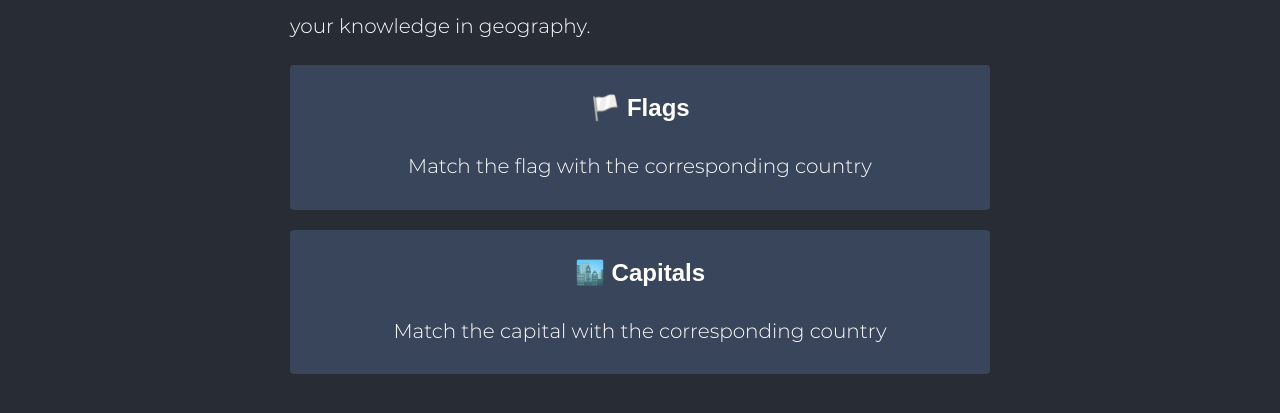
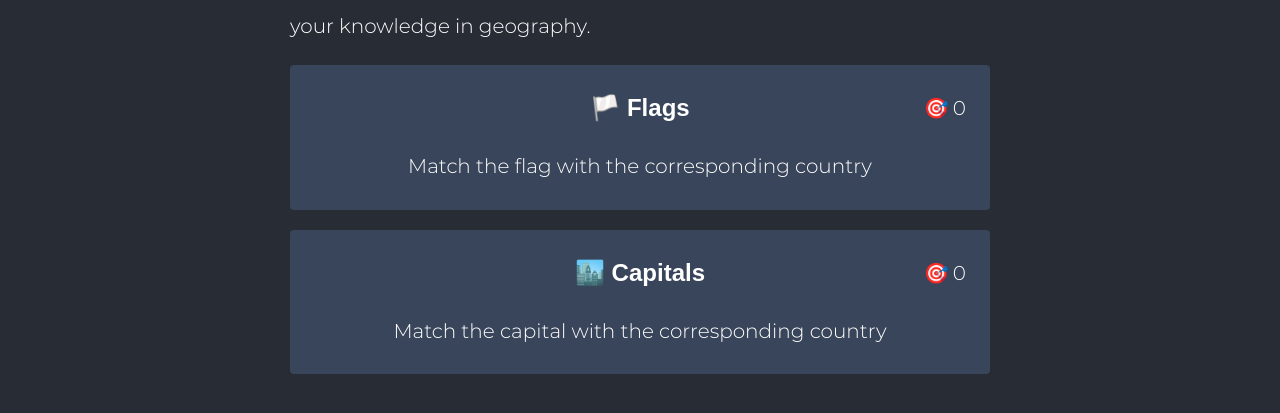
Before and after one commit to aiupjulian/world-geography-games, a Svelte app: page / in a window 1280 px wide. Shown: the part 151-564 px from the top of the page. Built offline with nearby package versions, Linux system fonts and the light colour scheme; a web font is replaced by a local one.

Commit message:
Add win streak

```diff
--- a/public/global.css
+++ b/public/global.css
@@ -57,10 +57,9 @@ input, button, select, textarea {
 	font-family: inherit;
 	font-size: inherit;
 	padding: 0.4em;
-	margin: 0 0 0.5em 0;
 	box-sizing: border-box;
 	border: 1px solid #ccc;
-	border-radius: 2px;
+	border-radius: 5px;
 }
 
 input:disabled {
@@ -71,20 +70,18 @@ input[type="range"] {
 	height: 0;
 }
 
-button {
-	color: #333;
-	background-color: #f4f4f4;
+.button {
+	background-color: #39455a;
+	color: white;
 	outline: none;
+	border: none;
+	cursor: pointer;
 }
 
-button:disabled {
-	color: #999;
+.button:hover {
+  filter: brightness(85%);
 }
 
-button:not(:disabled):active {
-	background-color: #ddd;
+.button:disabled {
+	background-color: grey;
 }
-
-button:focus {
-	border-color: #666;
-}
--- a/src/components/Option.svelte
+++ b/src/components/Option.svelte
@@ -5,15 +5,10 @@
 
 <style>
   button {
-    background-color: #39455a;
-    color: white;
     font-weight: bold;
     font-size: 1.2rem;
     padding: 1rem;
     margin-bottom: 1.2rem;
-  }
-  button:disabled {
-    background-color: grey;
   }
   button:disabled.correct {
     background-color: hsl(141, 47%, 38%);
@@ -26,6 +21,7 @@
 <button
   on:click
   {disabled}
+  class="button"
   class:correct={disabled && ('correct' in option)}
   class:incorrect={option.selected && !('correct' in option)}
 >
--- a/src/components/Options.svelte
+++ b/src/components/Options.svelte
@@ -1,18 +1,26 @@
 <script>
   import Option from './Option.svelte';
-  import {getOptionsWithCorrect, FLAG} from '../utils/game.js';
+  import {getOptionsWithCorrect, FLAG} from '../utils/game';
+  import {getStreak, setStreak} from '../utils/localStorage';
   export let countryProperty;
+  $: correct = options.find(option => option.correct);
   let options = getOptionsWithCorrect(countryProperty);
   let disabled = false;
+  let streak = getStreak(countryProperty);
   const handleSelected = (index) => {
     disabled = true;
     options[index].selected = true;
+    if (options[index].correct) {
+      streak++;
+    } else {
+      streak = 0;
+    }
+    setStreak(countryProperty, streak);
   }
   const handleNext = () => {
     disabled = false;
     options = getOptionsWithCorrect(countryProperty);
   }
-  $: correct = options.find(option => option.correct);
 </script>
 
 <style>
@@ -31,14 +39,29 @@
   .flag {
     font-size: 4.5rem;
   }
+  .action-container {
+    display: flex;
+    justify-content: center;
+    position: relative;
+    width: 100%;
+    margin-top: 0.5rem;
+  }
   .next {
-    width: 60%;
+    width: 50%;
     max-width: 200px;
-    margin: 0.5rem auto 0;
     font-size: 1.5rem;
     font-weight: 600;
-    background-color: #39455a;
-    color: white;
+    margin: 0 auto;
+  }
+  .streak {
+    position: absolute;
+    right: 0;
+    top: 0;
+    font-size: 1.6rem;
+    padding-top: 0.5em;
+  }
+  .streak-quantity {
+    margin-left: 8px;
   }
 </style>
 
@@ -51,7 +74,10 @@
       on:click={() => handleSelected(index)}
     />
   {/each}
-  {#if disabled}
-    <button class="next" on:click={handleNext}>Next!</button>
-  {/if}
+  <div class="action-container">
+    {#if disabled}
+      <button class="next button" on:click={handleNext}>Next!</button>
+    {/if}
+    <div class="streak">🎯<span class="streak-quantity">{streak}</span></div>
+  </div>
 </div>
--- a/src/routes/Home.svelte
+++ b/src/routes/Home.svelte
@@ -1,24 +1,52 @@
+<script>
+	import routes from '../routes';
+  import {getStreak} from '../utils/localStorage';
+  import {CAPITAL, FLAG} from '../utils/game';
+  const capitalsStreak = getStreak(CAPITAL);
+  const flagsStreak = getStreak(FLAG);
+</script>
+
 <style>
   .game {
+    position: relative;
     background-color: #39455a;
     border-radius: 0.2rem;
     padding: 1.2rem;
     text-align: center;
     margin-bottom: 1rem;
+    color: white;
+    font-size: 1rem;
   }
   .title {
     font-weight: bold;
     margin-bottom: 1rem;
     font-size: 1.2rem;
   }
+  .streak {
+    position: absolute;
+    top: 1.2rem;
+    right: 1.2rem;
+  }
+  .streak-quantity {
+    margin-left: 4px;
+  }
 </style>
 
-<p>Welcome to Geography Games, where you can practice to improve your knowledge in geography.</p>
-<div class="game">
+<p>
+  Welcome to Geography Games, where you can practice to improve your knowledge
+  in geography.
+</p>
+<a href="#{routes.Flags.path}">
+  <div class="game button">
+    <div class="streak">🎯<span class="streak-quantity">{flagsStreak}</span></div>
     <div class="title">🏳️ Flags</div>
     <div>Match the flag with the corresponding country</div>
   </div>
-<div class="game">
+</a>
+<a href="#{routes.Capitals.path}">
+  <div class="game button">
+    <div class="streak">🎯<span class="streak-quantity">{capitalsStreak}</span></div>
     <div class="title">🏙️ Capitals</div>
     <div>Match the capital with the corresponding country</div>
   </div>
+</a>
--- /dev/null
+++ b/src/utils/localStorage.js
@@ -0,0 +1,11 @@
+import { CAPITAL, FLAG } from "./game";
+
+const STREAK_KEYS = { [FLAG]: "flags-streak", [CAPITAL]: "capitals-streak" };
+
+const getStreak = (game) =>
+  Number(localStorage.getItem(STREAK_KEYS[game])) || 0;
+
+const setStreak = (game, streak) =>
+  localStorage.setItem(STREAK_KEYS[game], streak);
+
+export { getStreak, setStreak };
```
Lines whose indentation alone changed are shown as unchanged.
